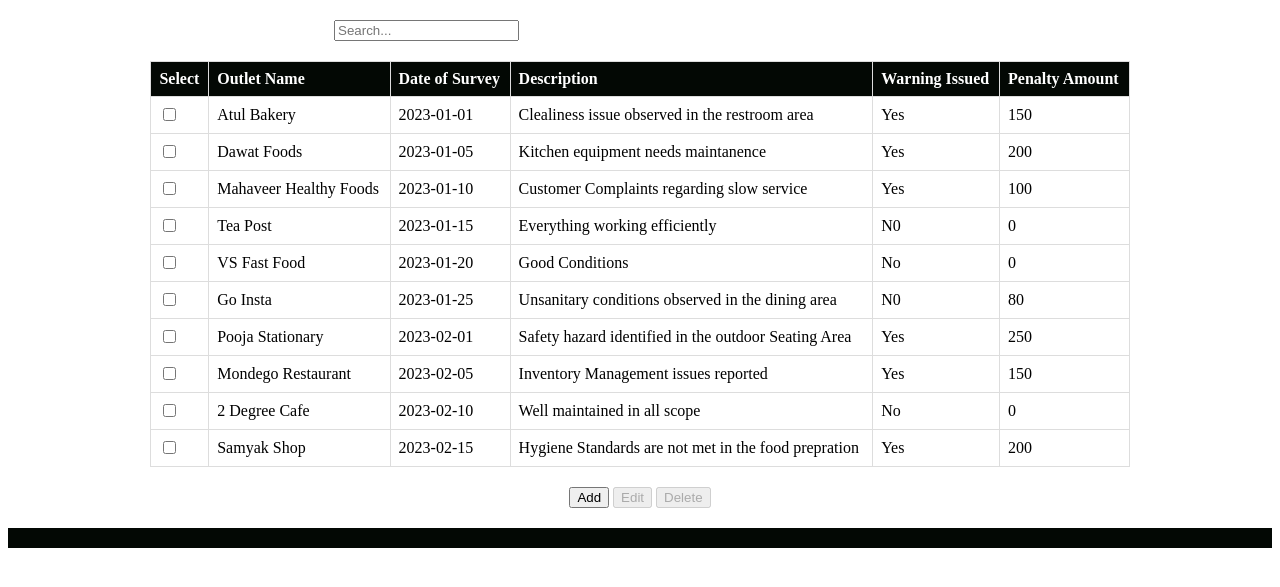
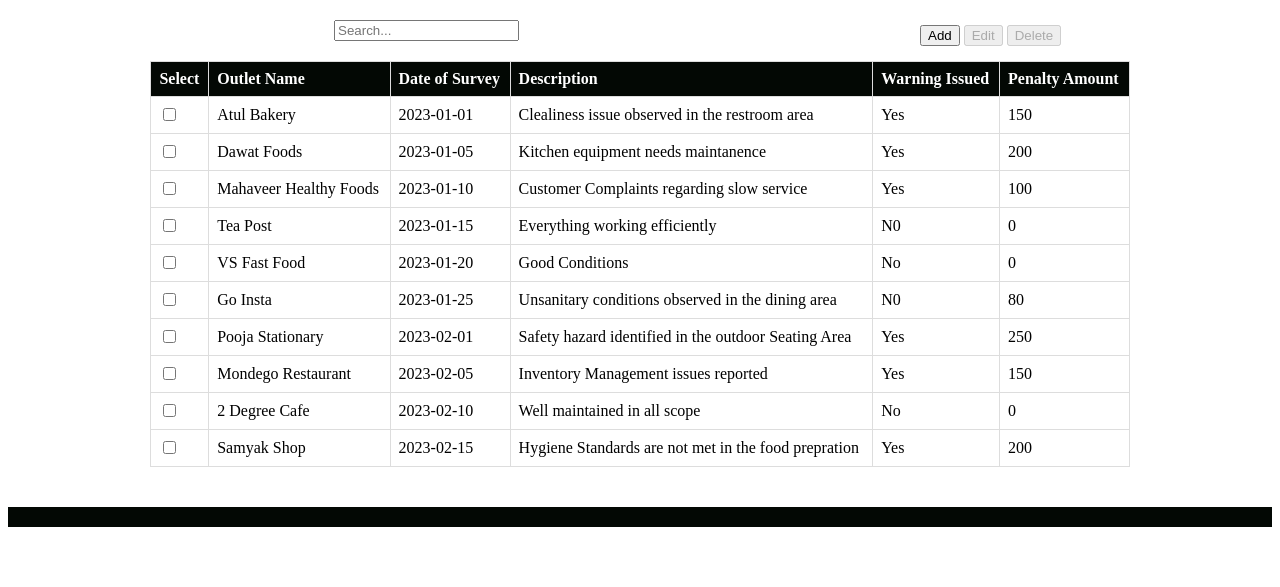
Before and after one commit to MAHESHSDHARAVATH/DBMS-ASSIGNMENT3-, a Flask app: page /Survey_details in a window 1280 px wide. Shown: the part 65-652 px from the top of the page. Run offline with Flask 3, Linux system fonts and the light colour scheme.

Commit message:
Update survey.css
position of buttons updated and added Submit as input for SQL_DB

Signed-off-by: Shipra35 <147172758+Shipra35@users.noreply.github.com>

```diff
--- a/static/survey.css
+++ b/static/survey.css
@@ -15,6 +15,13 @@ header {
     align-items: center;
 }
 
+.button-container {
+    position: absolute;
+    width: 300px;
+    height: 100px;
+    top: 90px;
+    right:60px;
+}
 .menu-icon {
     font-size: 24px;
     cursor: pointer;
```
